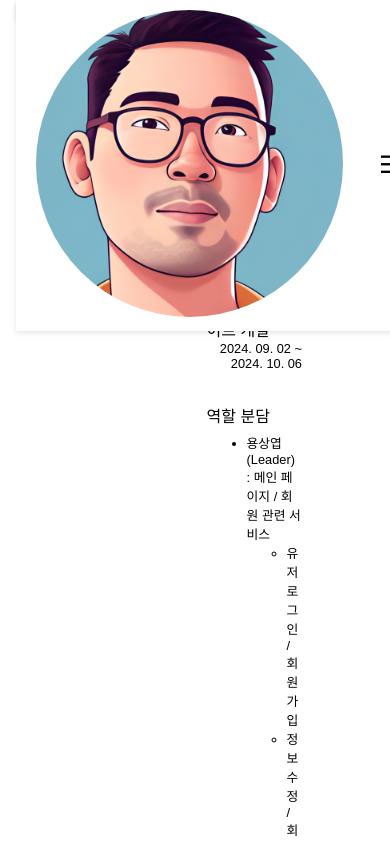
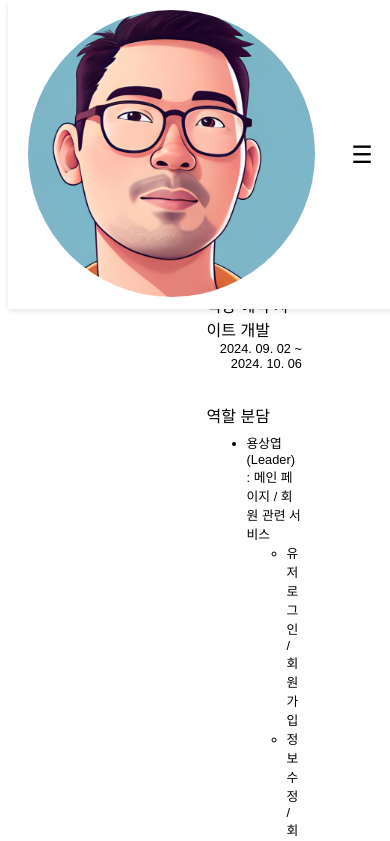
Before and after one commit to hopepu/portfolio, a Next.js app: page /projectLists/happytable in a window 390 px wide. Shown: the top 841 px of the page. Built offline with nearby package versions, Linux system fonts and the light colour scheme.

Commit message:
v 1.1.0 2차 완성

```diff
--- a/src/app/title/page.tsx
+++ b/src/app/title/page.tsx
@@ -5,7 +5,7 @@ import Introduction from "@/components/Data/Introduce";
 export default function Title() {
     return (
         <div className="container" style={{justifyContent: "center", display:"flex", border:"50px"}}>
-            <div style={{marginRight:"100px"}}>
+            <div style={{marginRight:"5em"}}>
                 <Introduction/>
             </div>
             <div>
--- a/src/components/Data/Photo.tsx
+++ b/src/components/Data/Photo.tsx
@@ -2,7 +2,8 @@ import Image from "next/image";
 
 const Photo = () => {
     return(
-        <div style={{border:"3px solid black",
+        <div style={{
+            border:"3px solid black",
             borderRadius:"10%",
             overflow: "hidden",
             position:"relative",
--- a/src/components/ProjectLists/HappyTable.tsx
+++ b/src/components/ProjectLists/HappyTable.tsx
@@ -9,8 +9,8 @@ const HappyTable = () => {
             <div>
                 <h1> ProjectIT(ERP System) </h1>
             </div>
-            <div className="container" style={{justifyContent: "space-between", display: "flex", border: "50px"}}>
-                <div>
+            <div className="container" style={{justifyContent: "center", display: "flex"}}>
+                <div style={{marginRight: "5em"}}>
                     <Image
                         width={500}
                         height={500}
--- a/src/components/ProjectLists/ProjectIT.tsx
+++ b/src/components/ProjectLists/ProjectIT.tsx
@@ -9,8 +9,8 @@ const ProjectIT = () => {
             <div>
                 <h1> ProjectIT(ERP System) </h1>
             </div>
-            <div className="container" style={{justifyContent: "space-between", display: "flex", border: "50px"}}>
-                <div>
+            <div className="container" style={{justifyContent: "center", display: "flex"}}>
+                <div style={{marginRight:"5em"}}>
                     <Image
                         width={500}
                         height={500}
--- a/src/styles/globals.css
+++ b/src/styles/globals.css
@@ -116,6 +116,8 @@ header {
     transition: top 0.3s; /* 스크롤에 따라 부드럽게 움직이는 효과 */
 }
 
+
+
 nav ul {
     display: flex;
     list-style-type: none;
@@ -151,3 +153,11 @@ html {
     padding: 0;
 
 }
+
+@media (max-width: 768px) {
+    header {
+        width: 90%;
+        font-size: 0.7em;         /* 모바일에서 폰트 크기를 줄임 */
+    }
+
+}
```
